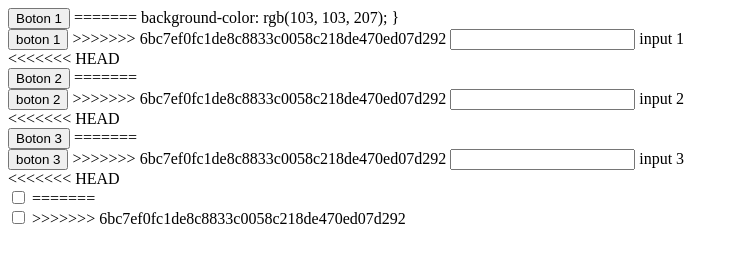
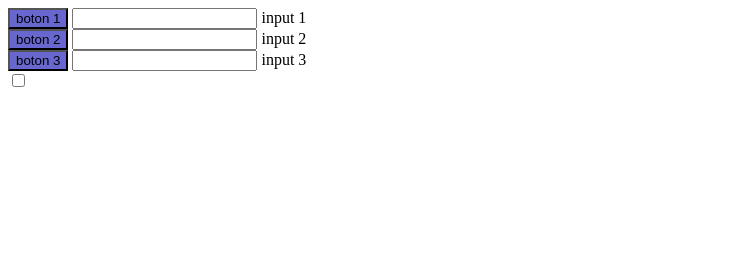
Before and after one commit to nandrades/curso_automation, a plain HTML site: page index.html in a window 1280 px wide. Shown: the whole page, without its empty margins (0-739 px from the left). Drawn offline with Linux system fonts and the light colour scheme.

Commit message:
correccion de archivo index.html

```diff
--- a/index.html
+++ b/index.html
@@ -6,17 +6,6 @@
 </head>
 <style>
     .btn{
-<<<<<<< HEAD
-        background-color: blue;
-    }
-</style>
-<body>
-    <div class="div" nacionalidad = "Argentina">
-        <button id = "btn1" class="btn amarillo">
-            Boton 1
-        </button>
-
-=======
         background-color: rgb(103, 103, 207);
     }
 </style>
@@ -26,50 +15,28 @@
         <button id="btn1" class="btn amarillo">
             boton 1
         </button>
->>>>>>> 6bc7ef0fc1de8c8833c0058c218de470ed07d292
         <input>
             input 1
         </input>
     </div>
-<<<<<<< HEAD
-     <div class="div" nacionalidad = "Venezolana">
-        <button id = "btn2" class="btn azul">
-            Boton 2
-        </button>
-
-=======
      <div class="div" nacionalidad="Venezolana">
         <button id="btn1" class="btn azul">
             boton 2
         </button>
->>>>>>> 6bc7ef0fc1de8c8833c0058c218de470ed07d292
         <input>
             input 2
         </input>
     </div>
-<<<<<<< HEAD
-     <div class="div" nacionalidad = "Chilena">
-        <button id = "btn3" class="btn rojo">
-            Boton 3
-        </button>
-
-=======
      <div class="div" nacionalidad="Uruguaya">
         <button id="btn1" class="btn rojo">
             boton 3
         </button>
->>>>>>> 6bc7ef0fc1de8c8833c0058c218de470ed07d292
         <input>
             input 3
         </input>
     </div>
-<<<<<<< HEAD
-     <div class="div" nacionalidad = "Uruguay">
-        <input type="checkbox" id="checkbox1" status="true">
-=======
      <div class="div" nacionalidad="Uruguaya">
         <input type="checkbox" id="checkbox1" status="false">
->>>>>>> 6bc7ef0fc1de8c8833c0058c218de470ed07d292
     </div>
 </body>
 </html>
```
